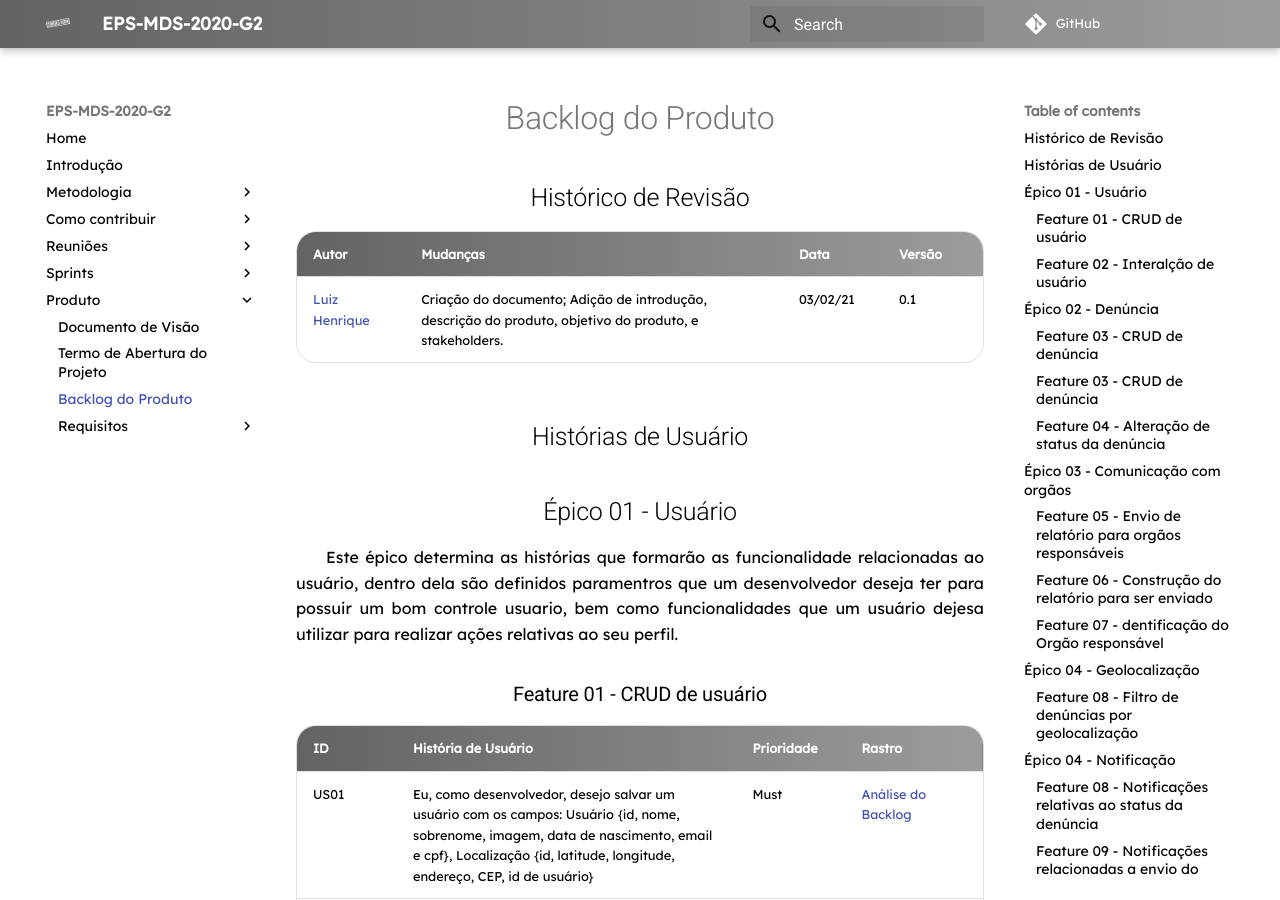
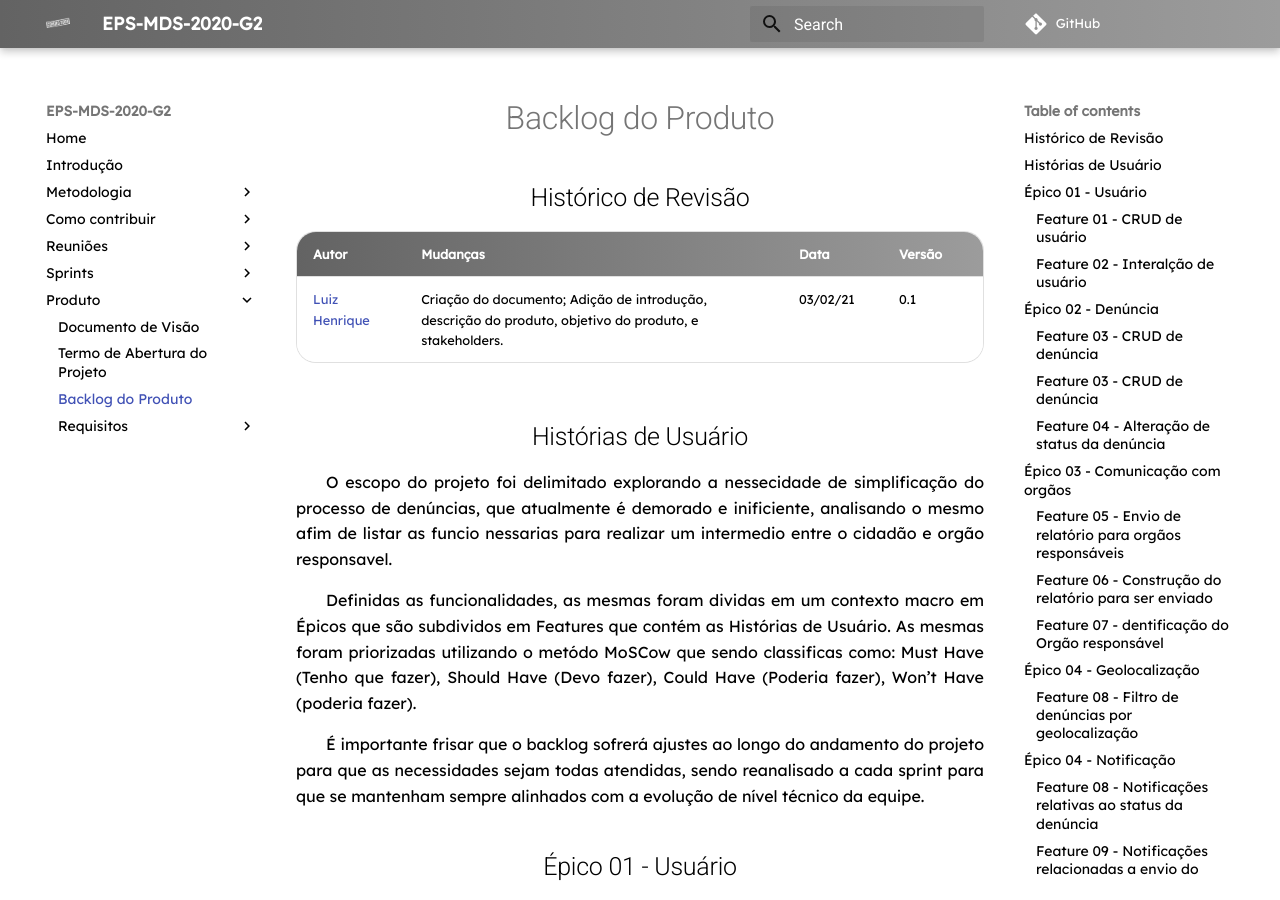
Before and after one commit to fga-eps-mds/2020.2-Eccoar, an MkDocs documentation site: the page built from docs/produto/backlogProduto.md, in a window 1280 px wide and 900 px high. Built offline with MkDocs 1.6.1 and Material for MkDocs 9.7.7, drawn with Linux system fonts in a browser that asks for light colours; some web fonts are replaced; comment, search, counter and statistics services are not loaded; old or Windows-style settings are respelled for this version of MkDocs.

Commit message:
Update user history document

```diff
--- a/docs/produto/backlogProduto.md
+++ b/docs/produto/backlogProduto.md
@@ -6,6 +6,13 @@
 |[Luiz Henrique](https://github.com/luiz-herique)|Criação do documento; Adição de introdução, descrição do produto, objetivo do produto, e stakeholders.|03/02/21|0.1|
 
 ## Histórias de Usuário
+
+O escopo do projeto foi delimitado explorando a nessecidade de simplificação do processo de denúncias, que atualmente é demorado e inificiente, analisando o mesmo afim de listar as funcio nessarias para realizar um intermedio entre o cidadão e orgão responsavel.
+
+Definidas as funcionalidades, as mesmas foram dividas em um contexto macro em Épicos que são subdividos em Features que contém as Histórias de Usuário. As mesmas foram priorizadas utilizando o metódo MoSCow que sendo classificas como: Must Have (Tenho que fazer), Should Have (Devo fazer), Could Have (Poderia fazer), Won’t Have (poderia fazer).
+
+É importante frisar que o backlog sofrerá ajustes ao longo do andamento do projeto para que as necessidades sejam todas atendidas, sendo reanalisado a cada sprint para que se mantenham sempre alinhados com a evolução de nível técnico da equipe.
+
 
 ## Épico 01 - Usuário
 
```
